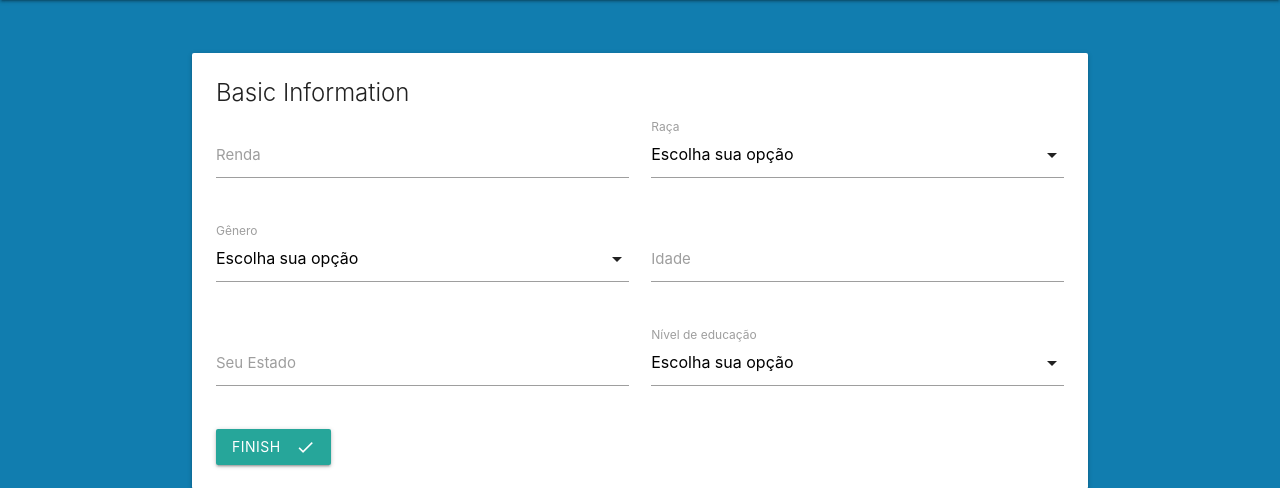
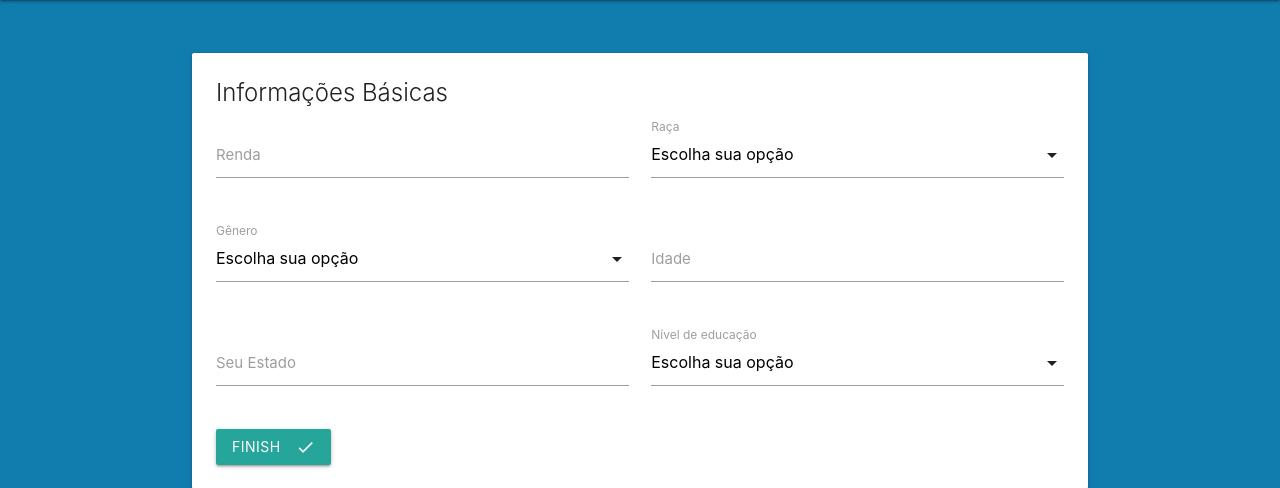
Before and after one commit to guilhermemoraisr/red-hot-chili-webbers, a Flask app: page / in a window 1280 px wide. Shown: the part 64-552 px from the top of the page. Run offline with Flask 2, Linux system fonts and the light colour scheme; some libraries are stand-ins or nearby versions.

Commit message:
Update index.html

```diff
--- a/templates/index.html
+++ b/templates/index.html
@@ -6,7 +6,7 @@
         <form class="col s12" id="new-information" action="/form" method="post">
             <div class="card ">
                 <div class="card-content">
-                    <span class="card-title">Basic Information</span>
+                    <span class="card-title">Informações Básicas</span>
                     <div class="row">
                         <div class="input-field col s6">
                             <input id="income" name="income" type="number" step="0.01" class="validate">
```
